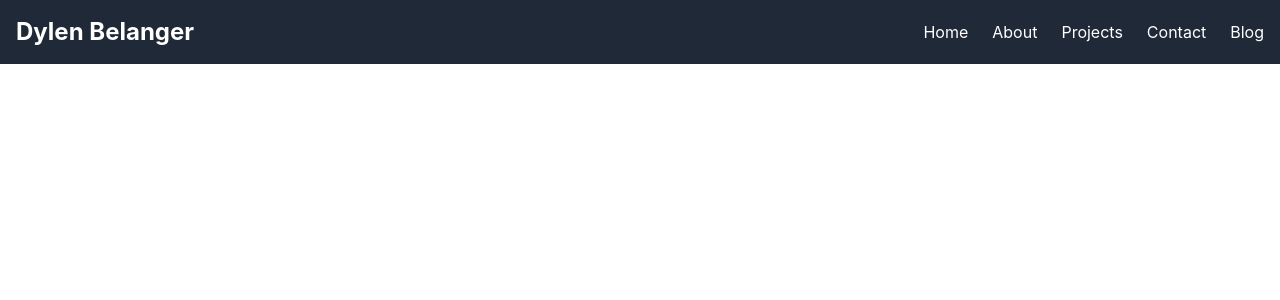
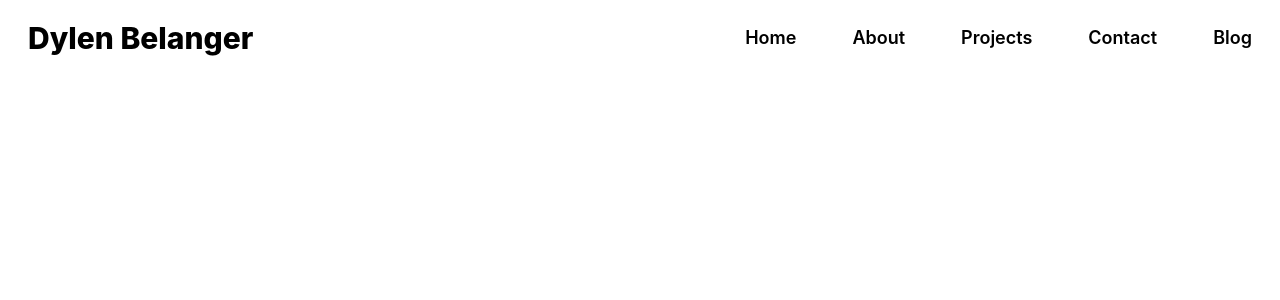
Before and after one commit to dylen400mh/portfolio-v2, a React (Create React App) app: page / in a window 1280 px wide. Shown: the top 300 px of the page. Built offline with nearby package versions, Linux system fonts and the light colour scheme.

Commit message:
Create Header component

```diff
--- a/src/App.tsx
+++ b/src/App.tsx
@@ -2,6 +2,7 @@ import React from "react";
 import Header from "./components/Header";
 
 function App() {
+
   return (
     <div className="App">
       <Header />
--- a/src/components/Blog.tsx
+++ b/src/components/Blog.tsx
@@ -1,3 +1,5 @@
-const Blog = () => {};
+const Blog = () => {
+  return <></>;
+};
 
 export default Blog;
--- a/src/components/Header.tsx
+++ b/src/components/Header.tsx
@@ -5,7 +5,7 @@ const Header: React.FC = () => {
   const [isOpen, setIsOpen] = useState<boolean>(false);
 
   const handleScroll = (sectionId: string) => {
-    const element = document.getElementById("sectionId");
+    const element = document.getElementById(sectionId);
     if (element) element.scrollIntoView({ behavior: "smooth" });
   };
 
@@ -14,96 +14,142 @@ const Header: React.FC = () => {
   };
 
   return (
-    <header className="bg-gray-800 text-white">
+    <header className="bg-transparent text-black sticky top-0 z-10">
       <div className="container mx-auto flex justify-between items-center p-4">
-        <div className="text-2xl font-bold">Dylen Belanger</div>
+        {/* Logo */}
+        <div className="text-3xl font-extrabold">
+          <Link
+            to="/"
+            className="hover:bg-gray-200 px-3 py-2 rounded transition-colors duration-300"
+          >
+            Dylen Belanger
+          </Link>
+        </div>
 
         {/* Hamburger Icon for Mobile View */}
         <div className="md:hidden">
           <button
             onClick={toggleMenu}
-            className="text-white focus:outline-none"
+            className="focus:outline-none relative"
           >
-            <svg
-              className="w-6 h-6"
-              fill="none"
-              stroke="currentColor"
-              viewBox="0 0 24 24"
-              xmlns="http://www.w3.org/2000/svg"
-            >
-              <path
-                strokeLinecap="round"
-                strokeLinejoin="round"
-                strokeWidth="2"
-                d={isOpen ? "M6 18L18 6M6 6l12 12" : "M4 6h16M4 12h16m-7 6h7"}
+            {/* Animated Hamburger Menu */}
+            <div
+              className={`w-6 h-0.5 bg-gray-600 mb-1.5 transform transition-transform duration-300 ${
+                isOpen ? "rotate-45 translate-y-2" : ""
+              }`}
             />
-            </svg>
+            <div
+              className={`w-6 h-0.5 bg-gray-600 mb-1.5 transition-opacity duration-300 ${
+                isOpen ? "opacity-0" : "opacity-100"
+              }`}
+            />
+            <div
+              className={`w-6 h-0.5 bg-gray-600 transition-transform duration-300 ${
+                isOpen ? "-rotate-45 -translate-y-2" : ""
+              }`}
+            />
           </button>
         </div>
 
         {/* Desktop Menu */}
-        <nav className="hidden md:flex space-x-6">
+        <nav className="hidden md:flex space-x-8 text-lg font-semibold">
           <button
             onClick={() => handleScroll("home")}
-            className="hover:text-gray-400"
+            className="hover:bg-gray-200 px-3 py-2 rounded transition-colors duration-300"
           >
             Home
           </button>
           <button
             onClick={() => handleScroll("about")}
-            className="hover:text-gray-400"
+            className="hover:bg-gray-200 px-3 py-2 rounded transition-colors duration-300"
           >
             About
           </button>
           <button
             onClick={() => handleScroll("projects")}
-            className="hover:text-gray-400"
+            className="hover:bg-gray-200 px-3 py-2 rounded transition-colors duration-300"
           >
             Projects
           </button>
           <button
             onClick={() => handleScroll("contact")}
-            className="hover:text-gray-400"
+            className="hover:bg-gray-200 px-3 py-2 rounded transition-colors duration-300"
           >
             Contact
           </button>
-          <Link to="/blog" className="hover:text-gray-400">
+          <Link
+            to="/blog"
+            className="hover:bg-gray-200 px-3 py-2 rounded transition-colors duration-300"
+          >
             Blog
           </Link>
         </nav>
       </div>
 
-      {isOpen && (
-        <nav className="md:hidden flex flex-col space-y-4 p-4 bg-gray-800">
+      {/* Mobile Menu with Dropdown Animation */}
+      <div
+        className={`md:hidden overflow-hidden transition-all duration-500 ease-in-out ${
+          isOpen ? "max-h-96 opacity-100" : "max-h-0 opacity-0"
+        }`}
+      >
+        <nav className="bg-gray-100 border border-gray-400 shadow-lg rounded-lg">
+          <ul className="flex flex-col items-center space-y-4 p-4 text-lg">
+            <li>
               <button
-            onClick={() => handleScroll("home")}
-            className="hover:text-gray-400"
+                onClick={() => {
+                  handleScroll("home");
+                  toggleMenu();
+                }}
+                className="hover:bg-gray-300 px-3 py-2 rounded transition-colors duration-300"
               >
                 Home
               </button>
+            </li>
+            <li>
               <button
-            onClick={() => handleScroll("about")}
-            className="hover:text-gray-400"
+                onClick={() => {
+                  handleScroll("about");
+                  toggleMenu();
+                }}
+                className="hover:bg-gray-300 px-3 py-2 rounded transition-colors duration-300"
               >
                 About
               </button>
+            </li>
+            <li>
               <button
-            onClick={() => handleScroll("projects")}
-            className="hover:text-gray-400"
+                onClick={() => {
+                  handleScroll("projects");
+                  toggleMenu();
+                }}
+                className="hover:bg-gray-300 px-3 py-2 rounded transition-colors duration-300"
               >
                 Projects
               </button>
+            </li>
+            <li>
               <button
-            onClick={() => handleScroll("contact")}
-            className="hover:text-gray-400"
+                onClick={() => {
+                  handleScroll("contact");
+                  toggleMenu();
+                }}
+                className="hover:bg-gray-300 px-3 py-2 rounded transition-colors duration-300"
               >
                 Contact
               </button>
-          <Link to="/blog" className="hover:text-gray-400">
+            </li>
+            <li>
+              <Link
+                to="/blog"
+                className="hover:bg-gray-300 px-3 py-2 rounded transition-colors duration-300"
+                onClick={toggleMenu}
+              >
                 Blog
               </Link>
+            </li>
+          </ul>
         </nav>
-      )}
+      </div>
     </header>
   );
 };
```
Lines whose indentation alone changed are shown as unchanged.
